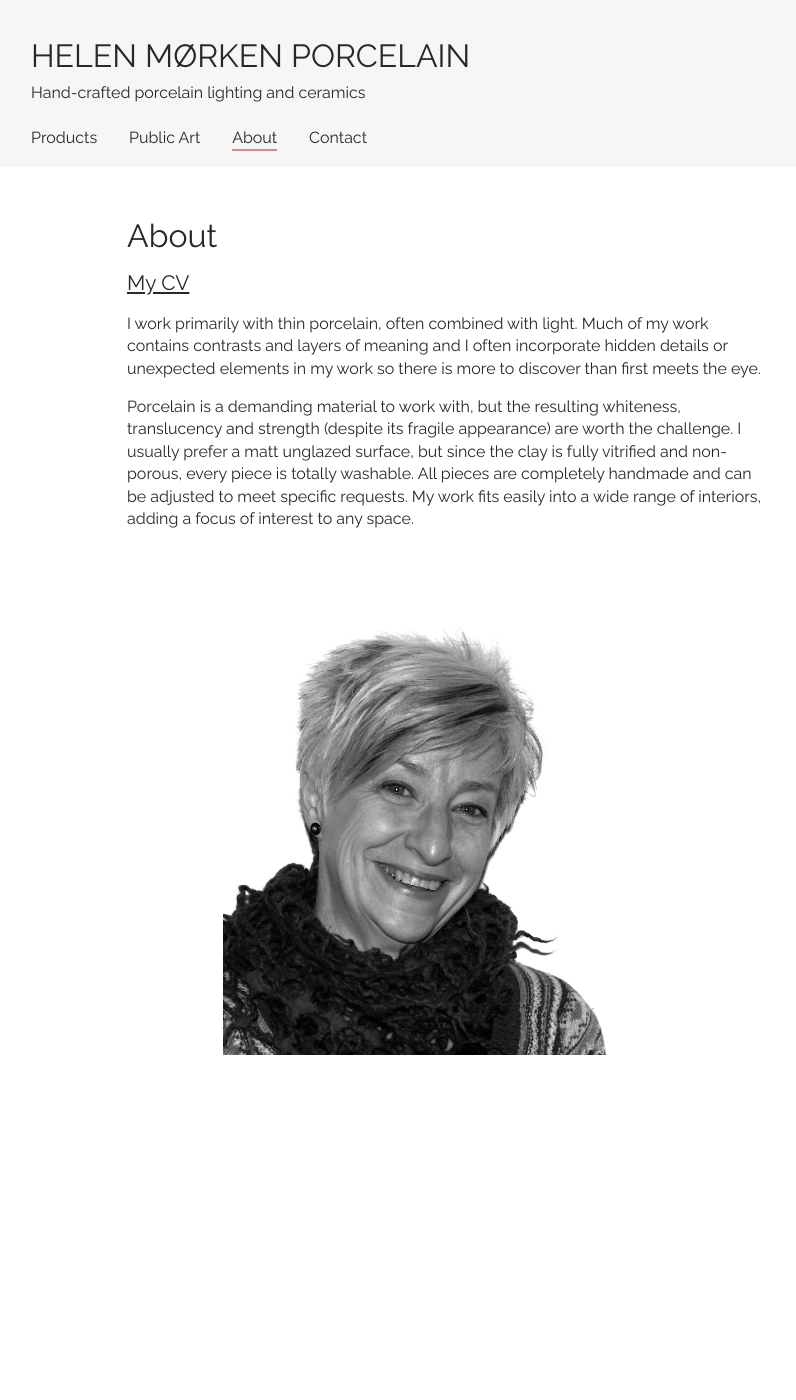
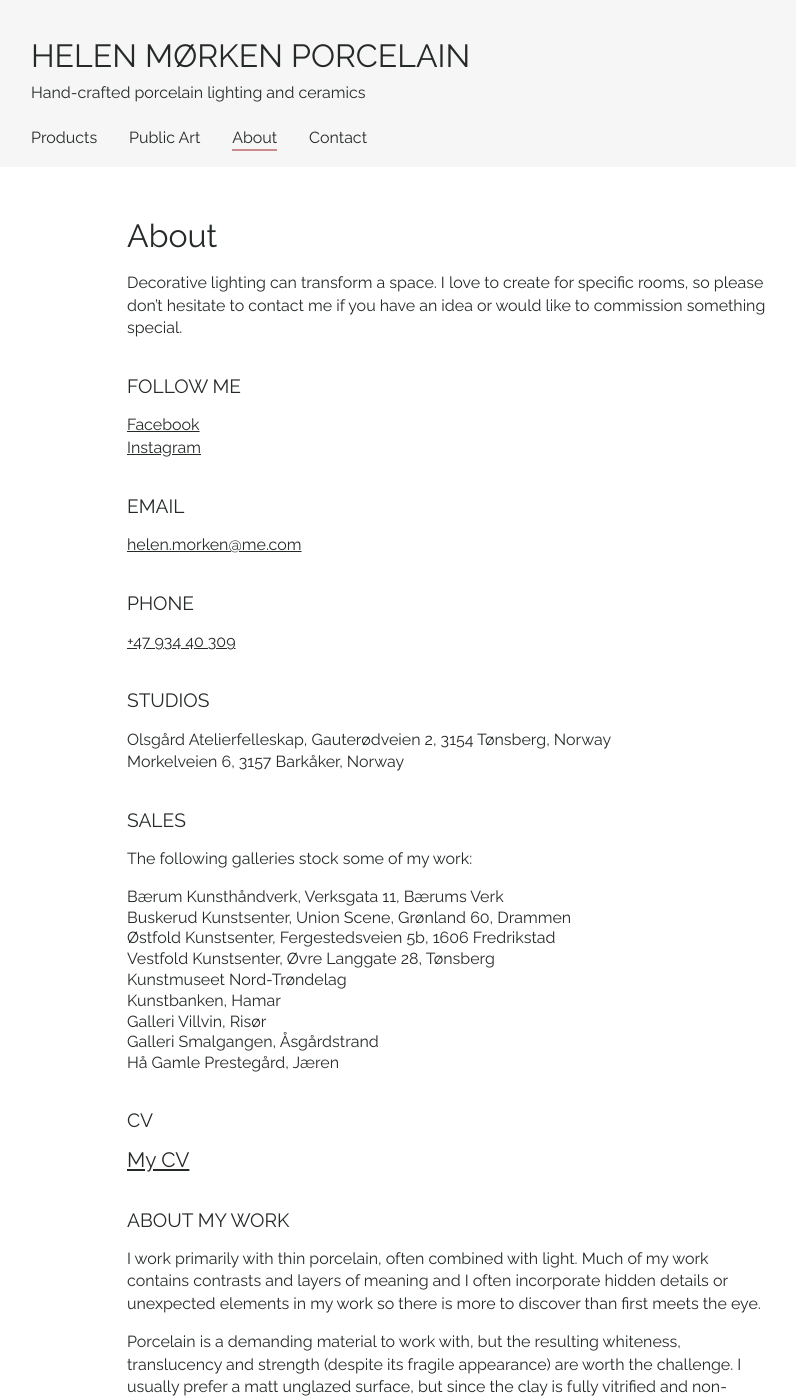
Before and after one commit to rebekkjm/helenmorkenno, a Jekyll site: the page built from about.md, in a window 1280 px wide and 1400 px high. Shown: the whole window, without its empty margins (193-989 px from the left). Built offline with Jekyll 4.4.1, drawn with Linux system fonts in a browser that asks for light colours.

Commit message:
Update about.md
Moved contact and sales to about page

```diff
--- a/about.md
+++ b/about.md
@@ -3,9 +3,40 @@ layout: page
 title: About
 permalink: /about/
 ---
+Decorative lighting can transform a space. I love to create for specific rooms, so please don’t hesitate to contact me if you have an idea or would like to commission something special.
 
+<h3>Follow me</h3>
+<a href="https://www.facebook.com/helenmorkenporcelain/" target="_blank">Facebook</a>
+<a href="https://www.instagram.com/helenmorkenporcelain/" target="_blank">Instagram</a>
+
+<h3>Email</h3>
+[helen.morken@me.com](mailto:helen.morken@me.com)
+
+<h3>Phone</h3>
+[+47 934 40 309](tel:+4793440309)
+
+<h3>Studios</h3>
+Olsgård Atelierfelleskap, Gauterødveien 2, 3154 Tønsberg, Norway
+Morkelveien 6, 3157 Barkåker, Norway
+
+<h3>Sales</h3>
+The following galleries stock some of my work:
+* Bærum Kunsthåndverk, Verksgata 11, Bærums Verk
+* Buskerud Kunstsenter, Union Scene, Grønland 60, Drammen
+* Østfold Kunstsenter, Fergestedsveien 5b, 1606 Fredrikstad
+* Vestfold Kunstsenter, Øvre Langgate 28, Tønsberg
+* Kunstmuseet Nord-Trøndelag
+* Kunstbanken, Hamar
+* Galleri Villvin, Risør
+* Galleri Smalgangen, Åsgårdstrand
+* Hå Gamle Prestegård, Jæren
+
+
+<h3>CV</h3>
 <a href="/cv" class="cv-link">My CV</a>
 
+
+<h3>About my work</h3>
 I work primarily with thin porcelain, often combined with light. Much of my work contains contrasts and layers of meaning and I often incorporate hidden details or unexpected elements in my work so there is more to discover than first meets the eye.
 
 Porcelain is a demanding material to work with, but the resulting whiteness, translucency and strength (despite its fragile appearance) are worth the challenge. I usually prefer a matt unglazed surface, but since the clay is fully vitrified and non-porous, every piece is totally washable. All pieces are completely handmade and can be adjusted to meet specific requests. My work fits easily into a wide range of interiors, adding a focus of interest to any space.
```
